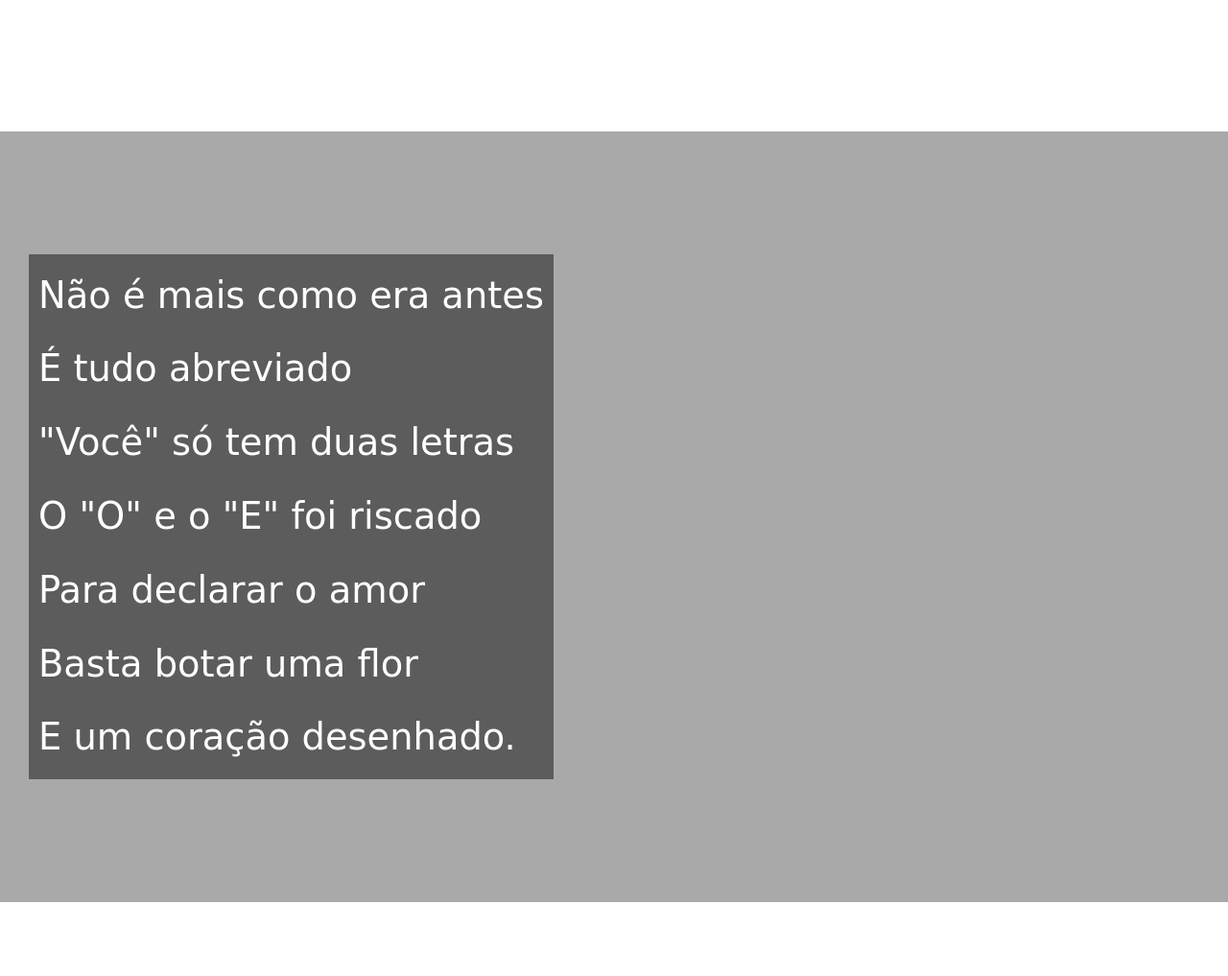
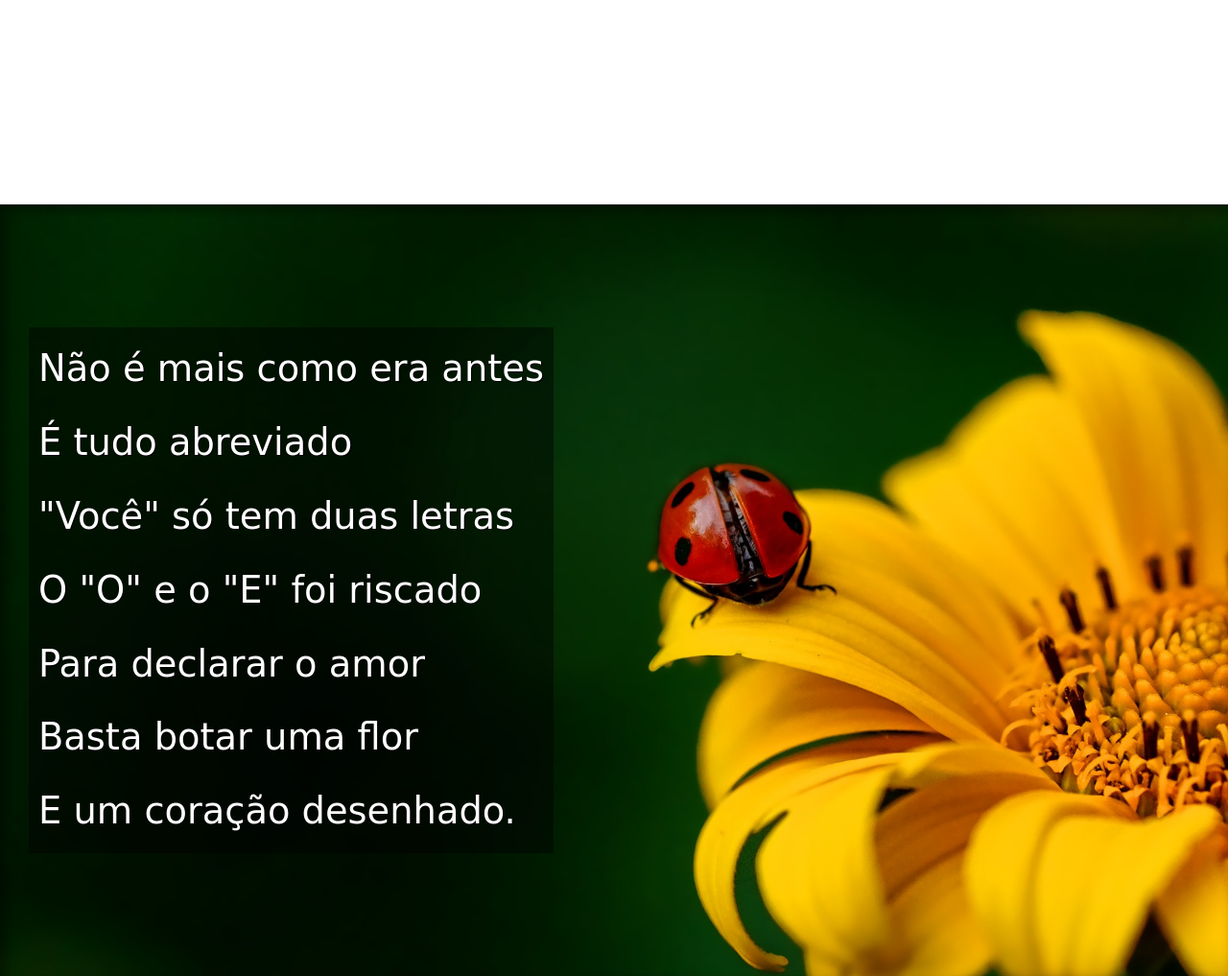
Before and after one commit to gabrielmarques23/html-css, a plain HTML site: page desafios/de012/index.html in a window 1280 px wide. Shown: the part 900-1917 px from the top of the page at 96% size. Drawn offline with Linux system fonts and the light colour scheme.

Commit message:
Finalizei o desafio 12

```diff
--- a/desafios/de012/estilp/style.css
+++ b/desafios/de012/estilo/style.css
@@ -58,19 +58,34 @@ section{
     font-family: var(--font3);
     font-size: 3vw;
 }
-section.imagem > p{
-    display: inline-block;
-    background-color: rgba(0, 0, 0, 0.459);
-    padding: 5px 10px;
 
+section>p{
+    padding-bottom: 2em;
 }
 section.normal{
     background-color: white;
     color: rgb(29, 29, 29);
 }
-section.imagens{
+section.imagem{
     background-color: black;
     color: white;
+    box-shadow: inset 6px 6px 13px 0px rgba(0, 0, 0, 0.432);
+    background-size: cover;
+    background-attachment: fixed;
+
+}
+section.imagem > p{
+display: inline-block;
+    background-color: rgba(0, 0, 0, 0.445);
+    padding: 5px 10px;
+    text-shadow: 1px 1px 0px black;
+}
+section#img01{
+background-image: url(../imagens/background001.jpg);
+background-position: right center;
+}
+section#img02{
+background-image: url(../imagens/background002.jpg);
 }
 
 
--- a/desafios/de012/index.html
+++ b/desafios/de012/index.html
@@ -7,7 +7,7 @@
     <title>Cordel Moderno</title>
 </head>
 
-<link rel="stylesheet" href="estilp/style.css">
+<link rel="stylesheet" href="estilo/style.css">
 
 <body>
     <header>
@@ -27,7 +27,7 @@
         </p>
     </section>
 
-    <section class="imagem">
+    <section class="imagem" id="img01">
         <p>
             Não é mais como era antes <br>
             É tudo abreviado <br>
@@ -48,6 +48,8 @@
             Agora é .com <br>
             Se o saite é muito bom <br>
             Ele vale um alto preço. <br>
+        </p>
+        <p>
             Pra piorar a liguagem <br>
             O emoticom é um risco <br>
             Tem símbolo para tudo <br>
@@ -58,7 +60,7 @@
         </p>
     </section>
 
-    <section class="imagem">
+    <section class="imagem" id="img02">
         <p>
             Tenho saudade das cartas <br>
             Escritas com a própria mão <br>
@@ -79,6 +81,9 @@
             Abriu outro aplicativo <br>
             O mundo ficou cativo <br>
             Da tecnologia do agora. <br>
+        </p>
+
+        <p>
             Felizmente, pra orar <br>
             Não precisa de internet <br>
             Deus escuta todo mundo <br>
```
Also changed, not shown: desafios/de012/imagens/._background001.jpg (deleted), desafios/de012/imagens/._background002.jpg (deleted), desafios/de012/imagens/background001.jpg (added), desafios/de012/imagens/background002.jpg (added).
